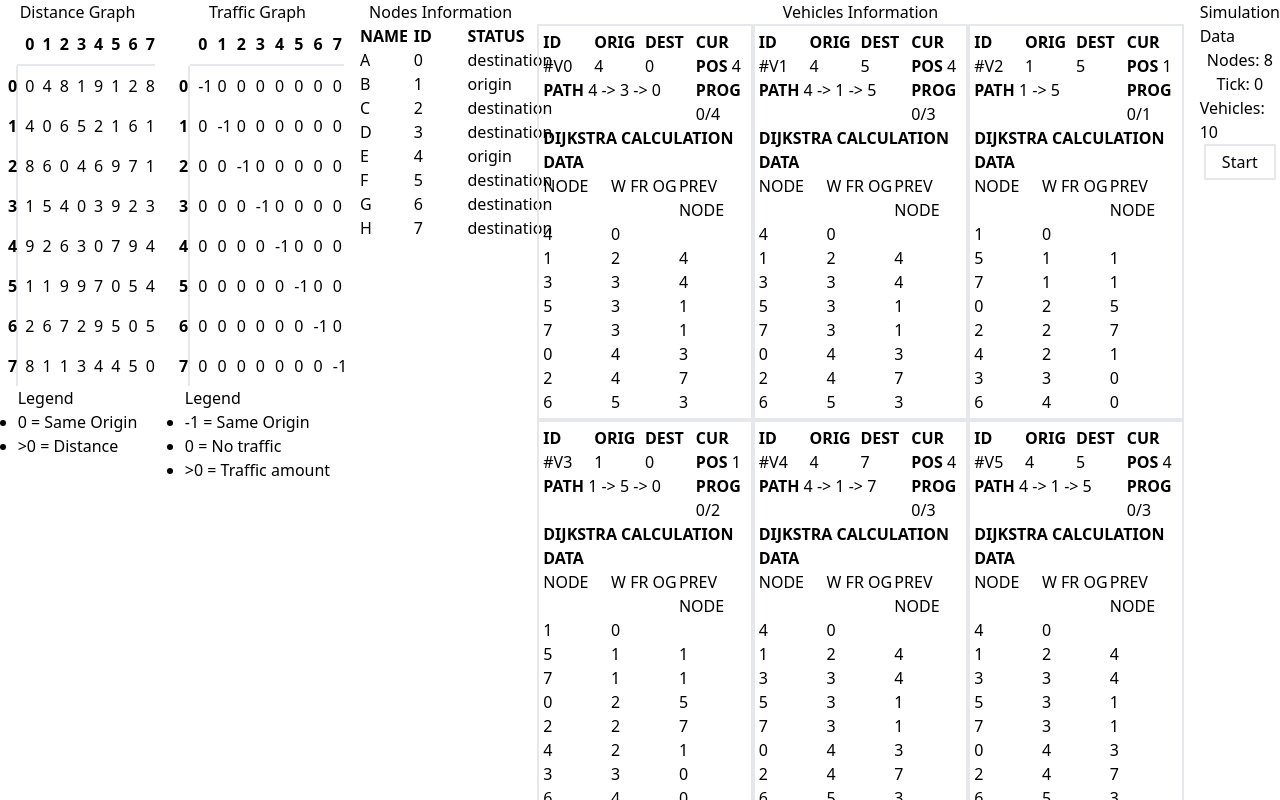
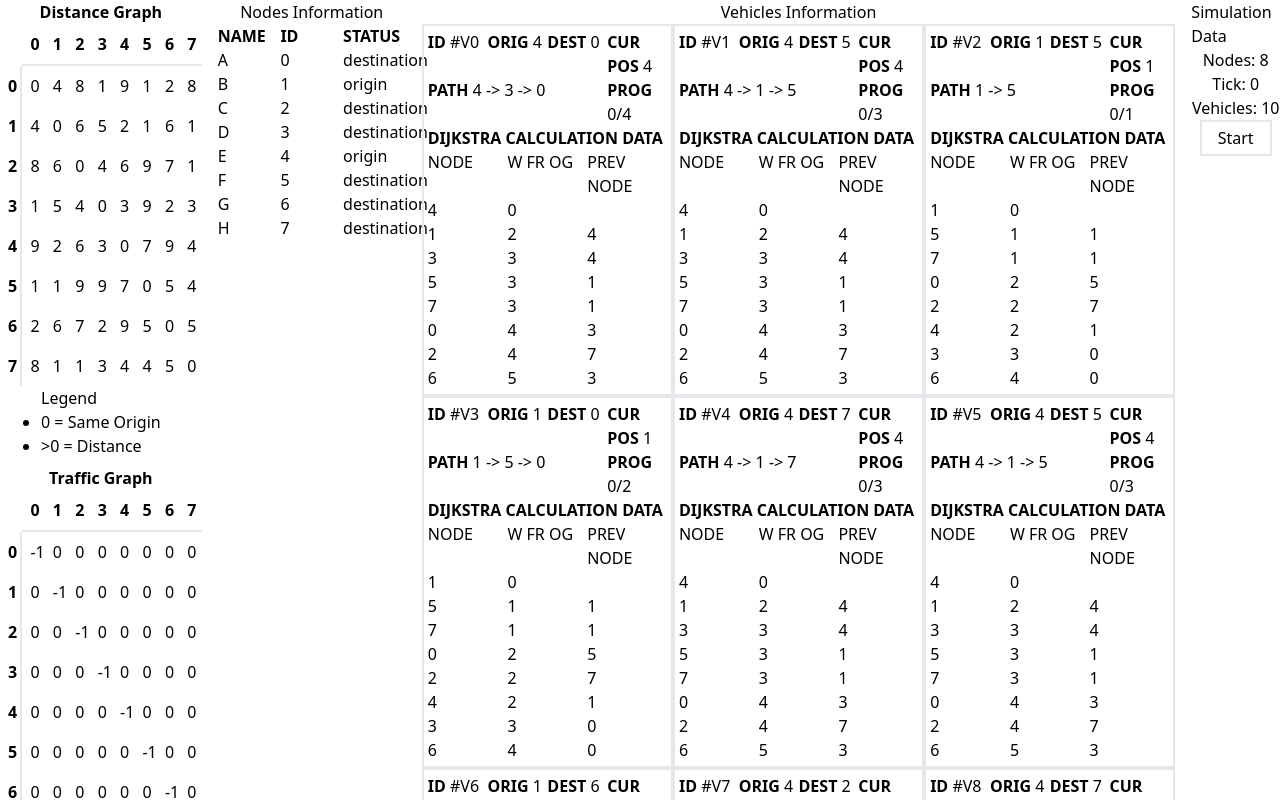
Before and after one commit to scantarbian/shiroko, a Next.js app: page /playground/trafficsim in a window 1280 px wide. Shown: the top 800 px of the page. Built offline with nearby package versions, Linux system fonts and the light colour scheme.

Commit message:
fix: make graph display into single column

```diff
--- a/app/playground/trafficsim/page.tsx
+++ b/app/playground/trafficsim/page.tsx
@@ -245,8 +245,9 @@ const TrafficSim = () => {
   return (
     <main>
       <div className="flex space-x-4">
+        <div className="flex flex-col items-center space-y-2">
           <div className="flex flex-col items-center">
-          <span>Distance Graph</span>
+            <span className="font-bold">Distance Graph</span>
             <div className="grid grid-cols-9">
               <span></span>
               {distanceGraph.map((col, j) => {
@@ -282,7 +283,7 @@ const TrafficSim = () => {
             </div>
           </div>
           <div className="flex flex-col items-center">
-          <span>Traffic Graph</span>
+            <span className="font-bold">Traffic Graph</span>
             <div className="grid grid-cols-9">
               <span></span>
               {trafficGraph.map((col, j) => {
@@ -316,6 +317,7 @@ const TrafficSim = () => {
                 <li>0 = No traffic</li>
                 <li>{`>0 = Traffic amount`}</li>
               </ol>
+            </div>
           </div>
         </div>
         <div className="flex flex-col items-center">
```
Lines whose indentation alone changed are shown as unchanged.
